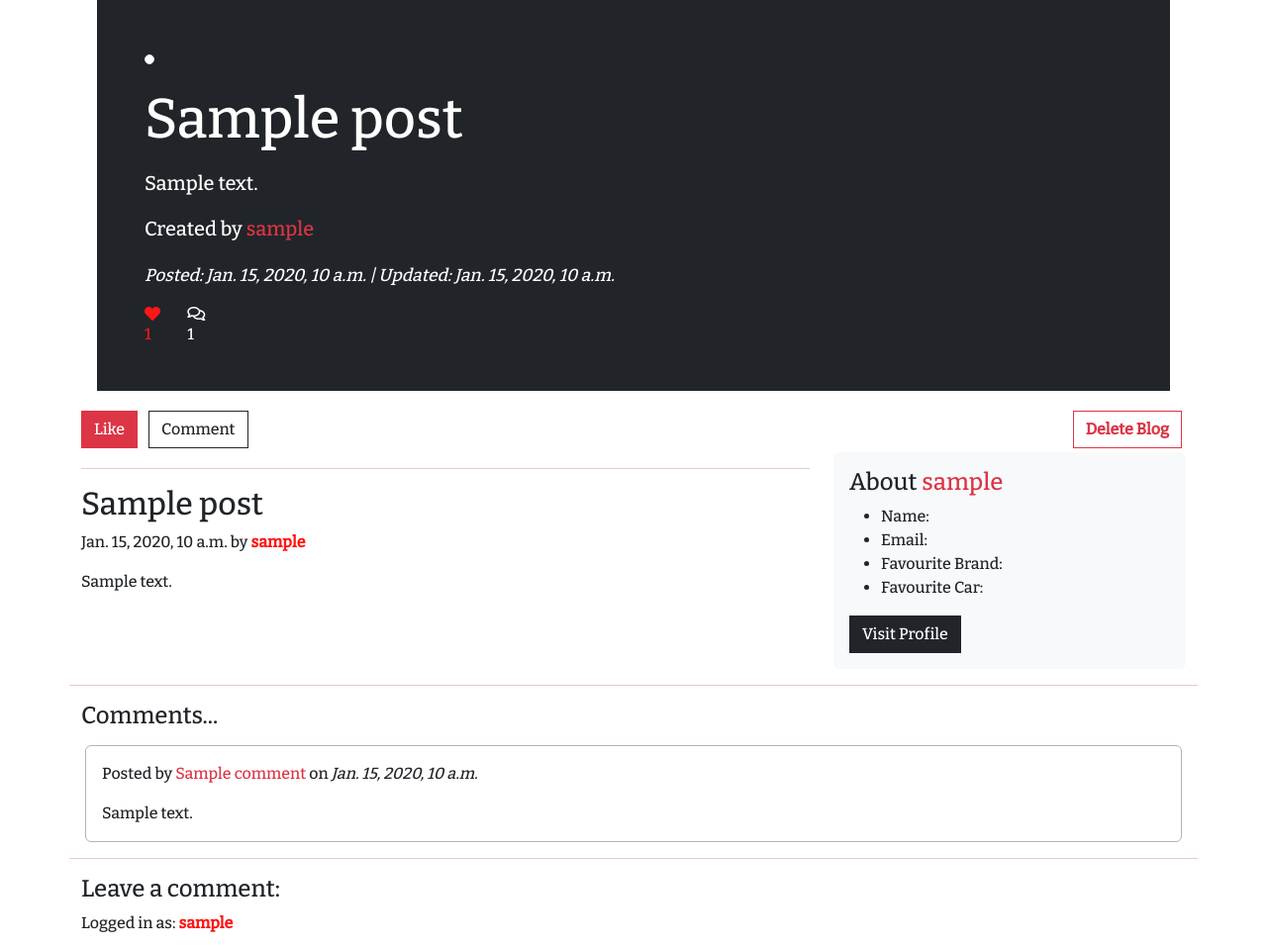
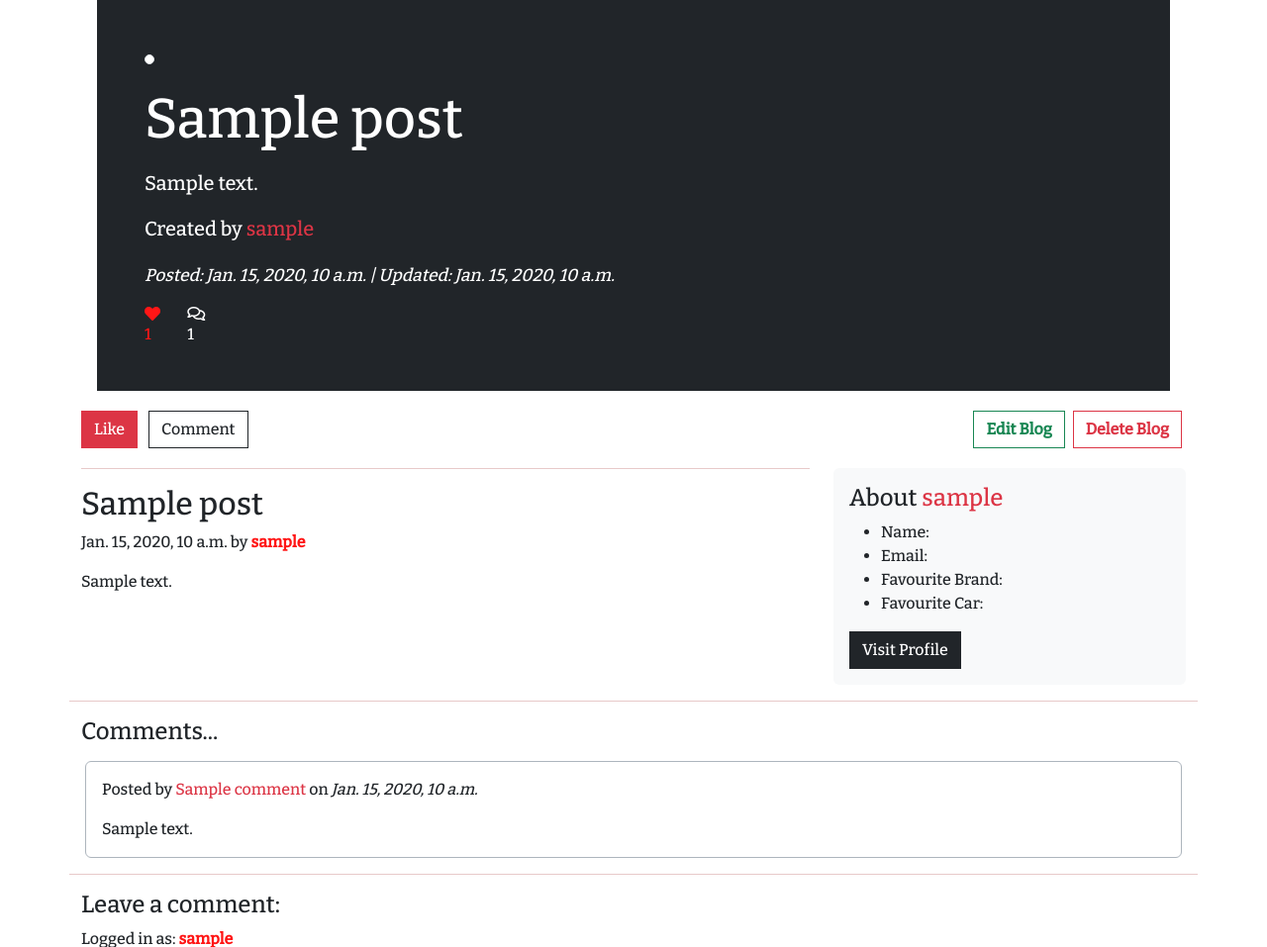
Before and after one commit to beratzorlu/AutoMate, a Django app: page /sample/ in a window 1280 px wide. Shown: the part 187-1144 px from the top of the page at 99% size. Run offline with Django 3.2, Linux system fonts and the light colour scheme; a user stored in the database is signed in; tables that the repository leaves empty hold one stand-in row (values such as "Sample post"); some libraries are stand-ins or nearby versions.

Commit message:
Add post edit views and template.

```diff
--- a/blog/urls.py
+++ b/blog/urls.py
@@ -6,4 +6,5 @@ urlpatterns = [
     path('<slug:slug>/', views.DetailView.as_view(), name='post_detail'),
     path('like/<slug:slug>', views.UserPostLike.as_view(), name='url_post_like'),
     path('<slug:slug>/delete-post', views.UserPostDelete.as_view(), name='url_post_delete'),
+    path('<slug:slug>/edit-post', views.UserPostEdit.as_view(), name='url_post_edit'),
 ]
--- a/blog/views.py
+++ b/blog/views.py
@@ -97,3 +97,12 @@ class UserPostDelete(generic.DeleteView):
     model = Post
     template_name = 'delete_post.html'
     success_url = reverse_lazy('home')
+
+
+class UserPostEdit(generic.UpdateView):
+    """
+    Class-based view for editing and updating blog posts.
+    """
+    model = Post
+    template_name = 'edit_post.html'
+    fields = ['title', 'slug', 'excerpt', 'featured_image', 'content']
--- /dev/null
+++ b/templates/edit_post.html
@@ -0,0 +1,6 @@
+{% extends 'base.html' %}
+{% load crispy_forms_tags %}
+
+<form action="POST">
+   {% csrf_token %}
+</form>
--- a/templates/post_detail.html
+++ b/templates/post_detail.html
@@ -43,6 +43,7 @@
 
     <button class="btn btn-outline-dark border border-danger m-1 rounded-0 float-end" data-bs-toggle="modal"
       data-bs-target="#staticBackdrop"><strong class="text-danger">Delete Blog</strong></button>
+    <a href="{% url 'url_post_edit' post.slug %}" class="btn btn-outline-success border border-success m-1 rounded-0 float-end"><strong>Edit Blog</strong></a>
 
     <!-- delete post modal -->
     {% block delete_post %}
--- a/templates/sidebar.html
+++ b/templates/sidebar.html
@@ -1,6 +1,6 @@
 {% block sidebar %}
 
-<aside class="col-md-4 blog-sidebar">
+<aside class="col-md-4 blog-sidebar mt-3">
     <div class="p-3 mb-3 bg-light rounded">
       <h4 class="font-italic">About <a href="" class="link-danger link-underline-opacity-0 link-underline-opacity-75-hover">{{ post.author }}</a></h4>
       <ul>
```
